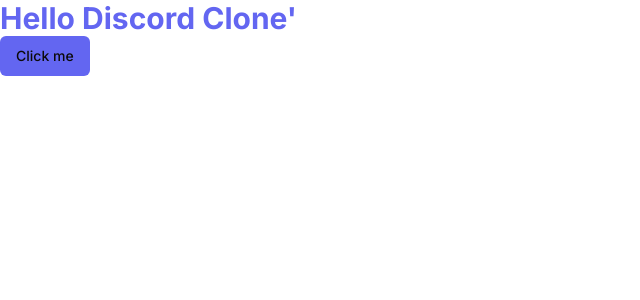
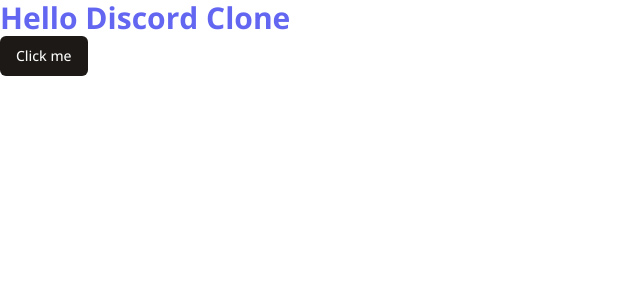
Before and after one commit to sangwopark19/discord-clone, a Next.js app: page / in a window 1280 px wide. Shown: the top 300 px of the page, without its empty margins (0-640 px from the left). Built offline with nearby package versions, Linux system fonts and the light colour scheme.

Commit message:
layout.tsx font, title 변경

```diff
--- a/app/layout.tsx
+++ b/app/layout.tsx
@@ -1,11 +1,11 @@
 import './globals.css'
 import type { Metadata } from 'next'
-import { Inter } from 'next/font/google'
+import { Open_Sans } from 'next/font/google'
 
-const inter = Inter({ subsets: ['latin'] })
+const font = Open_Sans({ subsets: ['latin'] })
 
 export const metadata: Metadata = {
-  title: 'Create Next App',
+  title: 'Team Chat Application',
   description: 'Generated by create next app',
 }
 
@@ -16,7 +16,7 @@
 }) {
   return (
     <html lang="en">
-      <body className={inter.className}>{children}</body>
+      <body className={font.className}>{children}</body>
     </html>
   )
 }
--- a/app/page.tsx
+++ b/app/page.tsx
@@ -1,13 +1,14 @@
 import { Button } from "@/components/ui/button";
+import { cn } from "@/lib/utils";
 
 
 export default function Home() {
   return (
     <div>
       <p className='text-3xl font-bold text-indigo-500'>
-        Hello Discord Clone'
+        Hello Discord Clone
       </p>
-      <Button variant="test">
+      <Button>
         Click me
       </Button>
     </div>
--- a/components/ui/button.tsx
+++ b/components/ui/button.tsx
@@ -18,7 +18,7 @@
           "bg-secondary text-secondary-foreground hover:bg-secondary/80",
         ghost: "hover:bg-accent hover:text-accent-foreground",
         link: "text-primary underline-offset-4 hover:underline",
-        test: "bg-indigo-500"
+
       },
       size: {
         default: "h-10 px-4 py-2",
```
